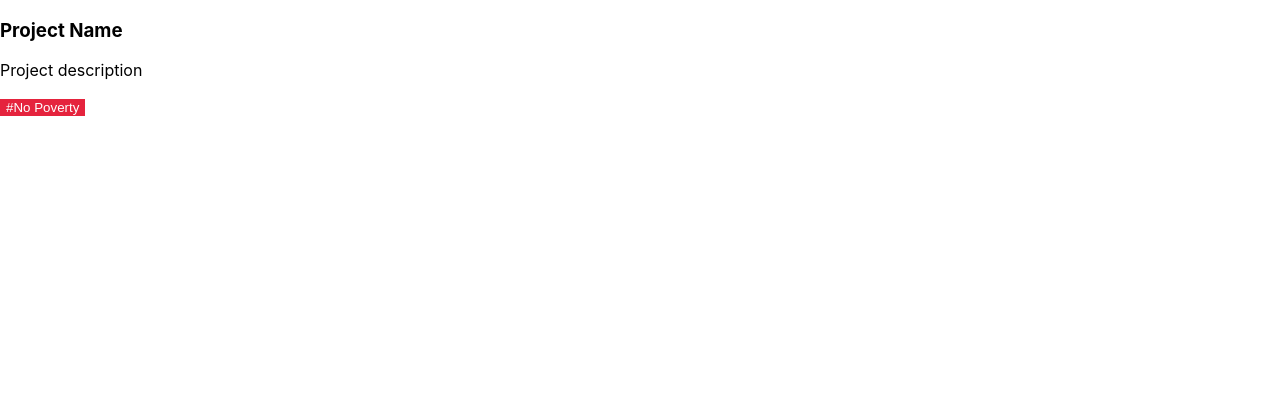
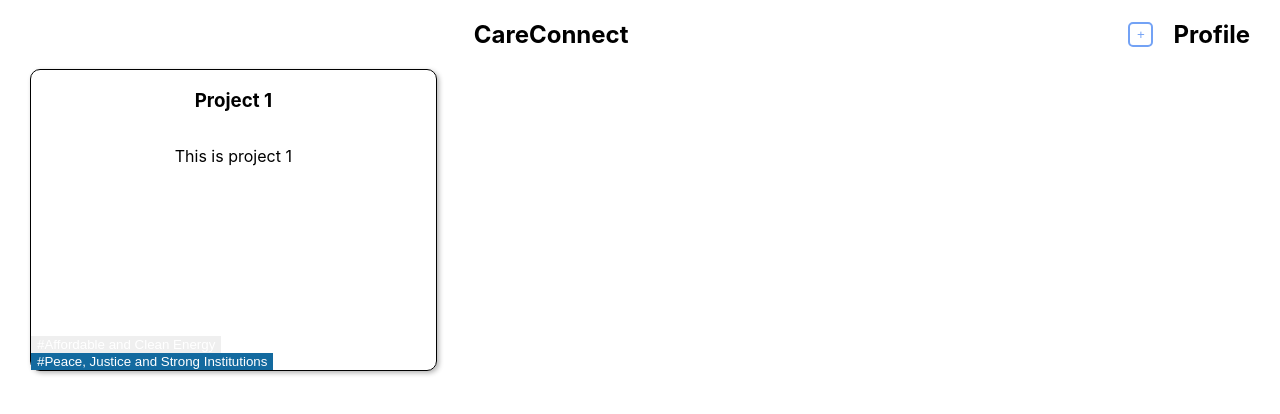
Before and after one commit to asrouji/CareConnect, a React (Create React App) app: page / in a window 1280 px wide. Shown: the top 414 px of the page. Built offline with nearby package versions, Linux system fonts and the light colour scheme.

Commit message:
fix merge

```diff
--- a/src/App.tsx
+++ b/src/App.tsx
@@ -1,8 +1,9 @@
 import './App.css'
-import ProjectCard from './components/ProjectCard'
+// import ProjectCard from './components/ProjectCard'
+import Explore from './components/pages/Explore'
 
 function App() {
-  return <ProjectCard name="Project Name" description="Project description" tags={["No Poverty"]}/>
+  return <Explore />
 }
 
 export default App
--- /dev/null
+++ b/src/api/api.ts
@@ -0,0 +1,38 @@
+import { Project } from '../types/project'
+import { Tag } from '../types/tag'
+import sampleData from '../data/sampleData'
+
+/**
+ * Gets all projects in the database. If tags are provided, only projects with those tags are returned.
+ * @param limit the maximum number of projects to return
+ * @param tags tags to include in the returned projects
+ * @returns the projects in the database filtered by the given parameters
+ */
+export const getProjects = (limit = 10, tags?: Tag[]): Project[] => {
+  // TODO: Use a real database
+  return sampleData.projects.slice(0, limit).filter(p => (tags ? tags.some(t => p.tags.includes(t)) : true))
+}
+
+/**
+ * Gets a project by its id. If the project does not exist, undefined is returned.
+ * @param id the id of the project to get
+ * @returns the project with the given id, or undefined if it does not exist
+ */
+export const getProjectById = (id: string): Project | undefined => {
+  // TODO: Use a real database
+  return sampleData.projects.find(p => p.id === id)
+}
+
+/**
+ * Creates a new project in the database. If the project already exists, it will be updated.
+ * @param project the project to create or update
+ */
+export const createProject = (project: Project) => {
+  // TODO: Use a real database
+  const existingProject = sampleData.projects.find(p => p.id === project.id)
+  if (existingProject) {
+    Object.assign(existingProject, project)
+  } else {
+    sampleData.projects.push(project)
+  }
+}
--- /dev/null
+++ b/src/components/AddProjectButton.tsx
@@ -0,0 +1,15 @@
+import '../css/addProjectButton.css'
+
+const AddProjectButton = () => {
+  return (
+    <button className="add-project-button"
+      onClick={() => {
+        console.log('Add project button clicked')
+      }}
+    >
+      +
+    </button>
+  )
+}
+
+export default AddProjectButton
--- a/src/components/ProjectCard.tsx
+++ b/src/components/ProjectCard.tsx
@@ -1,19 +1,31 @@
-import { Tag } from '../types/tag'
 import renderTagButton from './TagButton'
+import { Project } from '../types/project'
 
-type ProjectCardProps = {
-  name: string
-  description: string
-  tags?: Tag[]
+const styles: { [key: string]: React.CSSProperties } = {
+  card: {
+    border: '1px solid black',
+    display: 'grid',
+    justifyItems: 'center',
+    gridTemplateRows: 'auto 1fr auto',
+    minHeight: '300px',
+    borderRadius: '10px',
+    boxShadow:' 2px 2px 5px rgba(0, 0, 0, 0.3)',
+  },
+
+  tags: {
+    display: 'flex',
+    flexFlow: 'row wrap',
+    justifyContent: 'flex-start',
+  }
 }
 
-const ProjectCard = ({ name, description, tags = [] as Tag[] }: ProjectCardProps) => {
+const ProjectCard = ({ name, description, tags }: Project) => {
   return (
-    <>
+    <div style={styles.card}>
       <h3>{name}</h3>
-      <p>{description}</p>
-      <footer>{tags.map(renderTagButton)}</footer>
-    </>
+      <p style={styles.description}>{description}</p>
+      <footer style={styles.tags}>{tags.map(renderTagButton)}</footer>
+    </div>
   )
 }
 
--- a/src/components/TagButton.tsx
+++ b/src/components/TagButton.tsx
@@ -1,3 +1,5 @@
+// import chroma from 'chroma-js'
+
 import { tags } from '../data/tags'
 import { Tag } from '../types/tag'
 
@@ -13,6 +15,9 @@ const TagButton = ({ name, color = 'white', textColor = 'black' }: TagButtonProp
     color: textColor,
     border: 'none',
     borderRadius: 0,
+    // '&:hover': {
+      // backgroundColor: chroma(color).,
+    // }
   }
 
   return (
--- /dev/null
+++ b/src/components/pages/Explore.tsx
@@ -0,0 +1,52 @@
+import AddProjectButton from '../AddProjectButton'
+import ProjectCard from '../ProjectCard'
+import { getProjects } from '../../api/api'
+
+const styles = {
+  header: {
+    display: 'flex',
+    justifyContent: 'flex-end',
+  },
+
+  title: {
+    marginRight: '500px',
+  },
+
+  buttons: {
+    display: 'flex',
+    gap: '20px',
+    paddingRight: '30px',
+  },
+
+  main: {
+    display: 'grid',
+    paddingInline: '30px',
+    gridTemplateColumns: 'repeat(3, 1fr)',
+  }
+}
+
+const Explore = () => {
+  return (
+    <>
+      <article>
+        <header style={styles.header}>
+          <h1 style={styles.title}>CareConnect</h1>
+          <div style={styles.buttons}>
+            <AddProjectButton />
+            <h2>Profile</h2> {/* TODO Add profile button */}
+          </div>
+        </header>
+        <main style={styles.main}>
+          {getProjects().map(project => (
+            <ProjectCard {...project} />
+          ))}
+        </main>{' '}
+        {/* TODO Add project cards */}
+        <footer></footer> {/* TODO Add project plus button*/}
+      </article>
+      {/* <ProjectCard name="Project Name" description="Project description" tags={['No Poverty']} /> */}
+    </>
+  )
+}
+
+export default Explore
--- /dev/null
+++ b/src/css/addProjectButton.css
@@ -0,0 +1,15 @@
+.add-project-button:hover {
+  background-color: lightgray;
+  color: black;
+  border: 2px solid gray;
+}
+
+.add-project-button {
+  background-color: white;
+  border: 2px solid #73a2f5;
+  color: #73a2f5;
+  height: 25px;
+  width: 25px;
+  align-self: center;
+  border-radius: 20%;
+}
--- /dev/null
+++ b/src/data/sampleData.ts
@@ -0,0 +1,41 @@
+import { User } from '../types/user'
+import { Project } from '../types/project'
+
+const sampleUsers: User[] = [
+  {
+    id: '1',
+    name: 'John Doe',
+    email: 'johndoe@gmail.com',
+    password: 'johndoe123',
+    projects: [],
+    tags: ['Gender Equality', 'Affordable and Clean Energy', 'Peace, Justice and Strong Institutions'],
+  },
+  {
+    id: '2',
+    name: 'Jane Doe',
+    email: 'janedoe@yahoo.com',
+    password: 'janedoe456',
+    projects: [],
+    tags: ['Peace, Justice and Strong Institutions', 'Good Health and Well-Being'],
+  },
+]
+
+const sampleProjects: Project[] = [
+  {
+    id: '1',
+    name: 'Project 1',
+    description: 'This is project 1',
+    creator: sampleUsers[0],
+    members: [sampleUsers[0], sampleUsers[1]],
+    tags: ['Affordable and Clean Energy', 'Peace, Justice and Strong Institutions'],
+  },
+]
+
+sampleUsers.forEach(user => user.projects.push(sampleProjects[0]))
+
+const sampleData = {
+  users: sampleUsers,
+  projects: sampleProjects,
+}
+
+export default sampleData
--- a/src/types/project.ts
+++ b/src/types/project.ts
@@ -2,6 +2,8 @@ import { Tag } from './tag'
 import { User } from './user'
 
 export type Project = {
+  /** Project id */
+  id: string
   /** Project name */
   name: string
   /** Project description */
--- a/src/types/user.ts
+++ b/src/types/user.ts
@@ -2,6 +2,8 @@ import { Project } from './project'
 import { Tag } from './tag'
 
 export type User = {
+  /** id of this user */
+  id: string
   /** name of this user */
   name: string
   /** email of this user */
```
Also changed, not shown: src/components/pages/DetailedView.tsx (added, +36 -0 lines), src/components/pages/ProfileView.tsx (added, +71 -0 lines).
